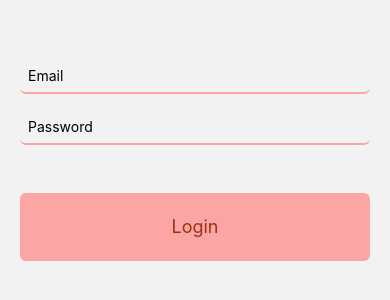
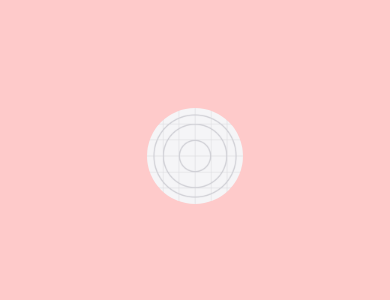
Before and after one commit to rizwanatta/NamazTracker, a React Native app: screen /Splash in a window 390 px wide. Before the commit this address had no page. Shown: the part 266-566 px from the top of the page. Built offline with nearby package versions, Linux system fonts and the light colour scheme.

Commit message:
splash setup

```diff
--- a/src/navigations/baseNavigiation.js
+++ b/src/navigations/baseNavigiation.js
@@ -3,6 +3,7 @@ import { createNativeStackNavigator } from "@react-navigation/native-stack";
 import Signup from "../screens/signup";
 import Home from "../screens/home";
 import Login from "../screens/login";
+import Splash from "../screens/splash";
 
 const Stack = createNativeStackNavigator();
 
@@ -14,6 +15,7 @@ function BaseNavigation() {
           headerShown: false,
         }}
       >
+        <Stack.Screen name="Splash" component={Splash} />
         <Stack.Screen name="Login" component={Login} />
         <Stack.Screen name={"Signup"} component={Signup} />
         <Stack.Screen name="Home" component={Home} />
--- /dev/null
+++ b/src/screens/splash.js
@@ -0,0 +1,18 @@
+import { View, Image } from "react-native";
+import React from "react";
+
+const Splash = () => {
+  //#TODO get userUID and based on that run app's flow
+  // if user uid is there go to home else go to login
+
+  return (
+    <View className={"flex flex-1 bg-red-200 justify-center items-center"}>
+      <Image
+        source={require("../../assets/icon.png")}
+        className={"h-24 w-24 rounded-full"}
+      />
+    </View>
+  );
+};
+
+export default Splash;
```
